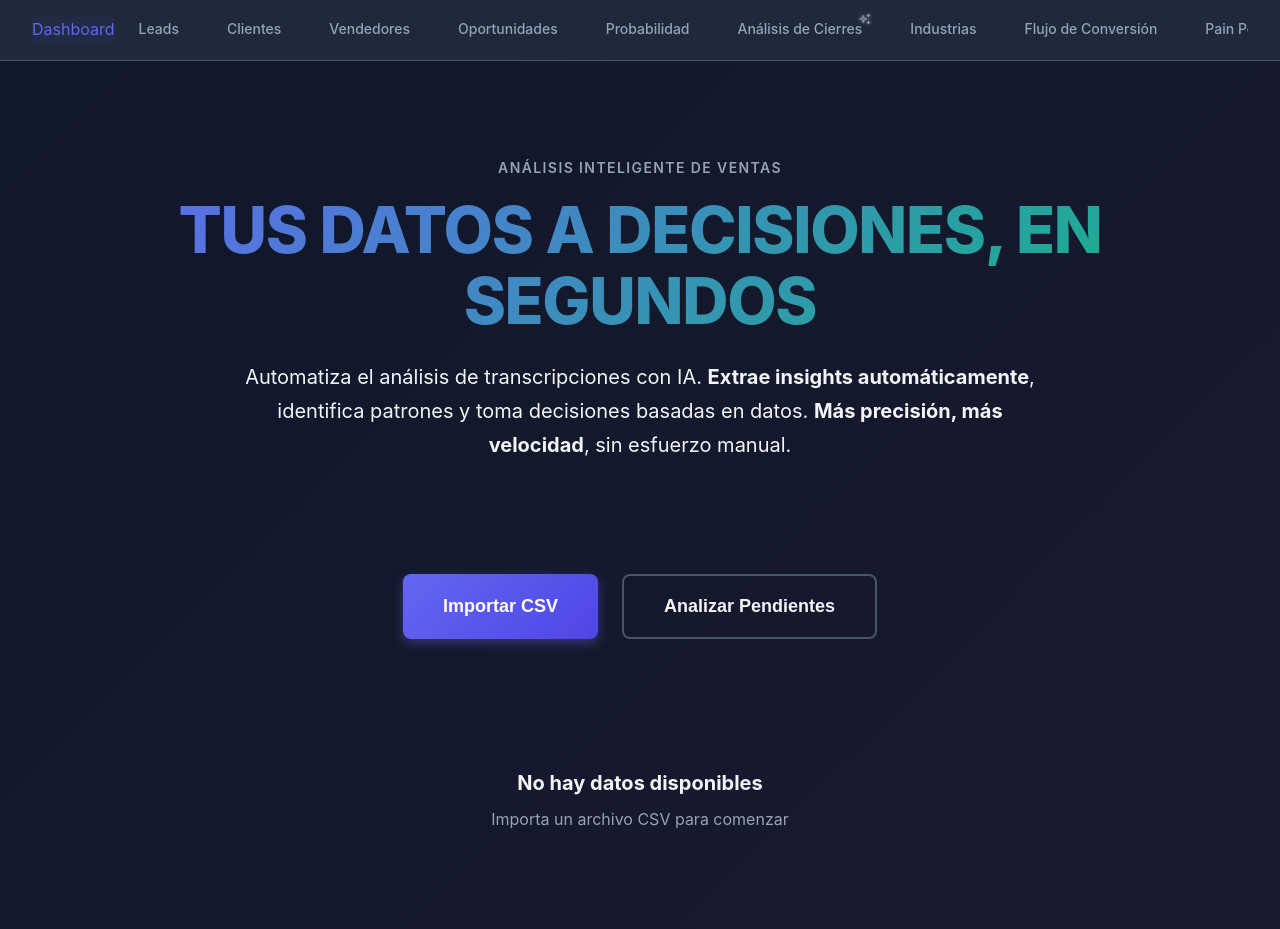
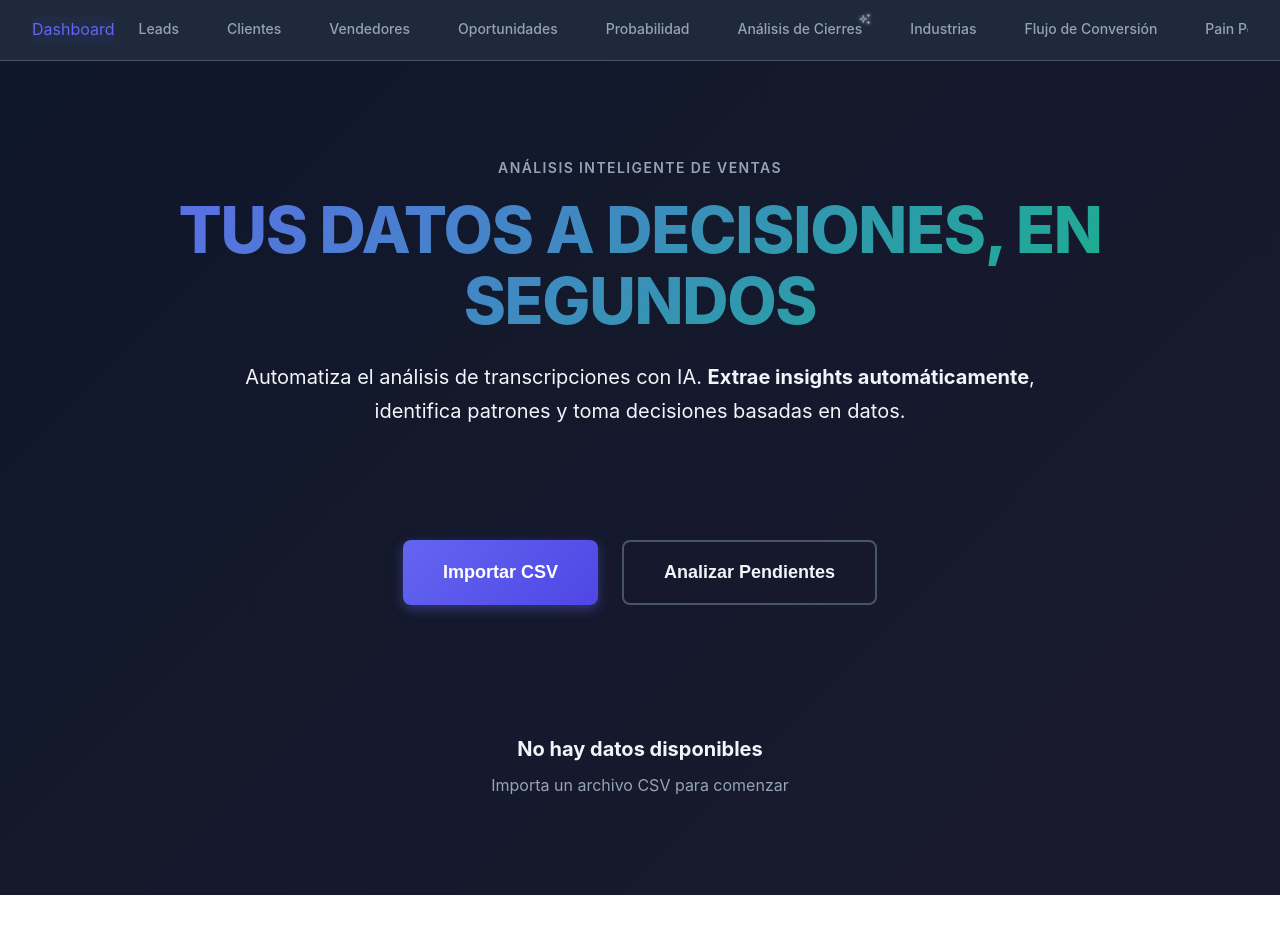
Before and after one commit to FrancoBrice/sales-metrics, a Next.js app in the folder apps/web/: page / in a window 1280 px wide. After the commit the page ends 895 px from the top, so only its background shows below. Built offline with nearby package versions, Linux system fonts and the light colour scheme; no server answers.

Commit message:
fix(landing)

```diff
--- a/apps/web/src/app/page.tsx
+++ b/apps/web/src/app/page.tsx
@@ -72,7 +72,7 @@ export default function Dashboard() {
         <p className="hero-subtitle">ANÁLISIS INTELIGENTE DE VENTAS</p>
         <h1 className="hero-title">TUS DATOS A DECISIONES, EN SEGUNDOS</h1>
         <p className="hero-description">
-          Automatiza el análisis de transcripciones con IA. <strong>Extrae insights automáticamente</strong>, identifica patrones y toma decisiones basadas en datos. <strong>Más precisión, más velocidad</strong>, sin esfuerzo manual.
+          Automatiza el análisis de transcripciones con IA. <strong>Extrae insights automáticamente</strong>, identifica patrones y toma decisiones basadas en datos.
         </p>
       </div>
 
```
